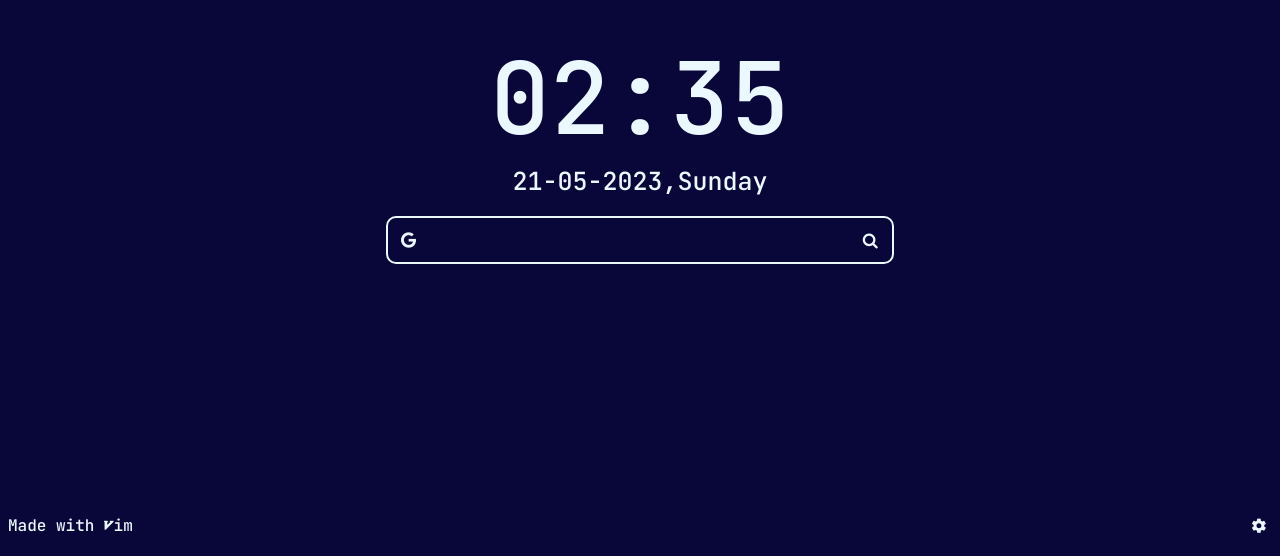
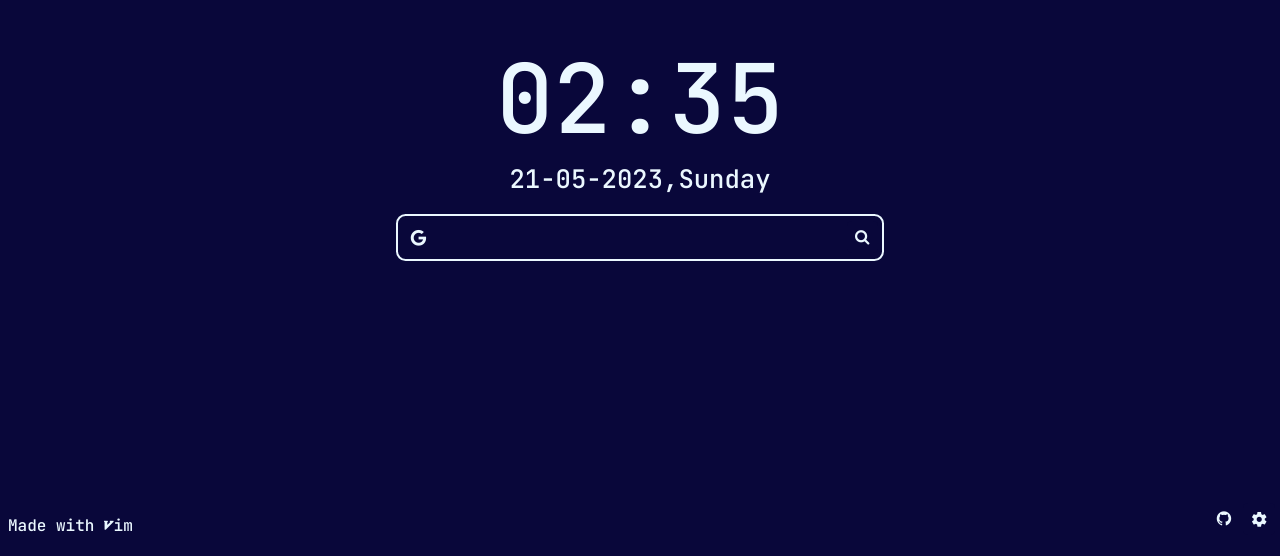
Before and after one commit to ANANTH-SWAMY/custom-startpage-for-browser, a plain HTML site: page src/index.html in a window 1280 px wide. Shown: the part 260-816 px from the top of the page. Drawn offline with Linux system fonts and the light colour scheme.

Commit message:
Add files via upload

```diff
--- a/src/index.html
+++ b/src/index.html
@@ -6,6 +6,7 @@
 	</head>
 
 	<body>
+		<a class="github-link" href="https://github.com/ANANTH-SWAMY/custom-startpage-for-browser" target="_blank"></a>
 		<div class="container">
 
 			<span id="clock">00:00:00</span>
--- a/src/script.js
+++ b/src/script.js
@@ -51,8 +51,8 @@ function search(){
 		}else if (website=="github"){
 			window.open("https://github.com/search?q="+final,"_self")
 		}
+		document.getElementById("search").value=""
 	}
-	document.getElementById("search").value=""
 }
 
 function handle_key_press(e){
@@ -75,7 +75,6 @@ function change_logo(){
 	}
 }
 
-
 function showTime(){
 	let time = new Date()
 	let hour = time.getHours()
@@ -86,8 +85,7 @@ function showTime(){
 	hour = hour < 10 ? "0" + hour : hour
 	min = min < 10 ? "0" + min : min
 
-	let currentTime = hour + ":"
-			+ min
+	let currentTime = hour + ":" + min
 
 	document.getElementById("clock")
 			.innerHTML = currentTime
@@ -113,7 +111,7 @@ showDate()
 function toggle_settings(){
 	let settings=document.getElementById("settings_menu")
 	if(settings.style.display !== "none"){
-		setTimeout(function(){settings.style.display = "none"},150)
+		setTimeout(function(){settings.style.display = "none"},190)
 		settings.classList.remove('open')
 		settings.classList.add('close')
 	}else {
@@ -132,7 +130,7 @@ function set_theme(){
 	root.style.setProperty('--background', bg.value)
 	localStorage.setItem("fg_color", fg.value)
 	localStorage.setItem("bg_color", bg.value)
-	setTimeout(function(){settings.style.display = "none"},150)
+	setTimeout(function(){settings.style.display = "none"},190)
 	settings.classList.remove('open')
 	settings.classList.add('close')
 }
@@ -148,7 +146,7 @@ function reset_theme(){
 	localStorage.setItem("bg_color", "")
 	fg.value=""
 	bg.value=""
-	setTimeout(function(){settings.style.display = "none"},150)
+	setTimeout(function(){settings.style.display = "none"},190)
 	settings.classList.remove('open')
 	settings.classList.add('close')
 }
--- a/src/style.css
+++ b/src/style.css
@@ -32,7 +32,7 @@ button{
 
 #clock{
 	color:var(--foreground);
-	font-size:100px;
+	font-size:6rem;
 	font-family:"jetbrains";
 }
 
@@ -41,55 +41,54 @@ button{
 	flex-direction:row;
 	align-items:center;
 	justify-content:center;
-	width:500px;
-	height:40px;
-	border-radius:10px;
+	width:30rem;
+	height:2.4rem;
+	border-radius:0.6rem;
 	border:2px;
 	border-color:var(--foreground);
 	border-style: solid;
 	background-color:var(--background);
 	padding:2px;
-	gap:2px;
+	gap:0.5rem;
 }
 
 #logo{
 	font-family:"jetbrains";
 	color:var(--foreground);
 	background-color:var(--background);
-	font-size:25px;
+	font-size:1.6rem;
 	position:relative;
-	left:2px;
-	height:34px;
-	width:34px;
+	left:0.2rem;
+	height:2rem;
+	width:2rem;
 	text-align:center;
 }
 
 #search{
 	position:relative;
-	height:36px;
-	width:435px;
+	height:2rem;
+	width:26rem;
 	background-color:var(--background);
 	color:var(--foreground);
 	outline:none;
 	border:0px;
 	font-family:"jetbrains";
-	font-size:25px;
+	font-size:1.4rem;
 	margin-left:3px;
 }
 
 #search_button{
 	position:relative;
-	right:3px;
+	right:0.15rem;
 	outline:none;
-	height:34px;
-	width:34px;
+	height:2rem;
+	width:2rem;
 	font-family:"jetbrains";
-	font-size:25px;
+	font-size:1.5rem;
 	background-color:var(--background);
 	color:var(--foreground);
-	outline:none;
 	border:0px;
-	border-radius:5px;
+	border-radius:0.3rem;
 	transition: 0.2s;
 	cursor:pointer;
 }
@@ -101,28 +100,22 @@ button{
 
 #date{
 	font-family:jetbrains;
-	font-size:25px;
-	color:var(--foreground);
-}
-
-#weather{
-	font-family:jetbrains;
-	font-size:40px;
+	font-size:1.6rem;
 	color:var(--foreground);
 }
 
 #settings_button{
 	position:absolute;
-	bottom:0px;
-	right:6px;
+	bottom:0.3rem;
+	right:0.3rem;
 	font-family:jetbrains;
-	font-size:23px;
+	font-size:1.5rem;
 	color:var(--foreground);
 	background-color:var(--background);
-	height:30px;
-	width:30px;
+	height:2rem;
+	width:2rem;
 	text-align:center;
-	border-radius:5px;
+	border-radius:0.3rem;
 	border:0px;
 	transition:0.2s;
 }
@@ -140,16 +133,16 @@ button{
 
 .settings_menu{
 	position:absolute;
-	bottom:35px;
-	right:6px;
+	bottom:2.6rem;
+	right:0.5rem;
 	background-color:var(--background);
-	border:3px solid var(--foreground);
+	border:0.15rem solid var(--foreground);
 	color:var(--foreground);
-	height:100px;
-	width:215px;
+	height:6.3rem;
+	width:13.45rem;
 	font-family:jetbrains;
-	font-size:14px;
-	border-radius:10px;
+	font-size:0.865rem;
+	border-radius:0.6rem;
 	transition:0.2s;
 	overflow:hidden;
 }
@@ -157,7 +150,7 @@ button{
 #fg_input{
 	background:var(--background);
 	outline:none;
-	border:2px var(--foreground) solid;
+	border:0.15rem var(--foreground) solid;
 	border-radius:5px;
 	height:15px;
 	width:88px;
@@ -171,7 +164,7 @@ button{
 #bg_input{
 	background:var(--background);
 	outline:none;
-	border:2px var(--foreground) solid;
+	border:0.15rem var(--foreground) solid;
 	border-radius:5px;
 	height:15px;
 	width:88px;
@@ -273,3 +266,23 @@ footer{
 	font-family: jetbrains;
 	color: var(--foreground);
 }
+
+.github-link{
+	height: 2rem;
+	width: 2rem;
+	color: var(--foreground);
+	font-family: jetbrains;
+	font-size: 1.5rem;
+	position: absolute;
+	bottom: 0.3rem;
+	right: 2.5rem;
+	text-decoration: none;
+	text-align: center;
+	border-radius: 0.3rem;
+	transition: 0.2s;
+}
+
+.github-link:hover{
+	background-color: var(--foreground);
+	color: var(--background);
+}
```
